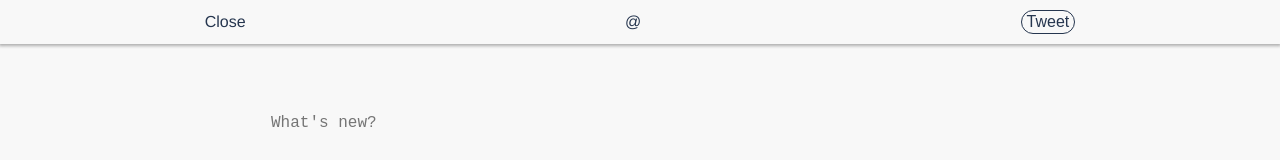
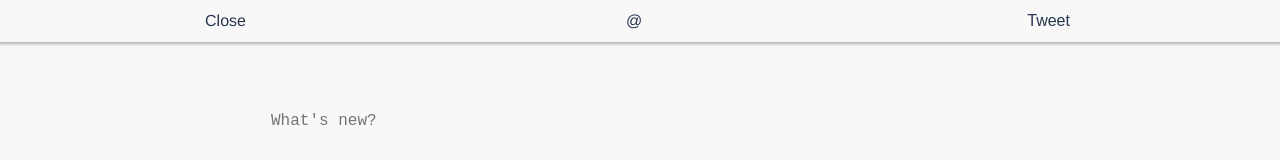
Before and after one commit to nestorhdez/twitter-clone, a Vue app: page /#/write/tweet in a window 1280 px wide. Shown: the top 160 px of the page. Built offline with nearby package versions, Linux system fonts and the light colour scheme.

Commit message:
Checking if the tweet is empty when post it.

```diff
--- a/src/views/WriteTweet.vue
+++ b/src/views/WriteTweet.vue
@@ -32,9 +32,11 @@ export default {
     methods: {
         postTweet() {
             this.error = false;
-            Axios.post('https://twitter-clone-eoi.herokuapp.com/twitter/tweets', { text: this.text, owner: this.username })
-                .then(() => this.$router.go(-1))
-                .catch(() => this.error = true);
+            if(this.text){
+                Axios.post('https://twitter-clone-eoi.herokuapp.com/twitter/tweets', { text: this.text, owner: this.username })
+                    .then(() => this.$router.go(-1))
+                    .catch(() => this.error = true);
+            }
         }
     },
     created(){
@@ -60,8 +62,7 @@ export default {
         button{
             color: $primary-color;
             font-size: 1rem;
-            border: 1px solid $primary-color;
-            border-radius: 25px;
+            border: none;
             padding: 2px 5px;
             background: none;
             outline: none;
```
